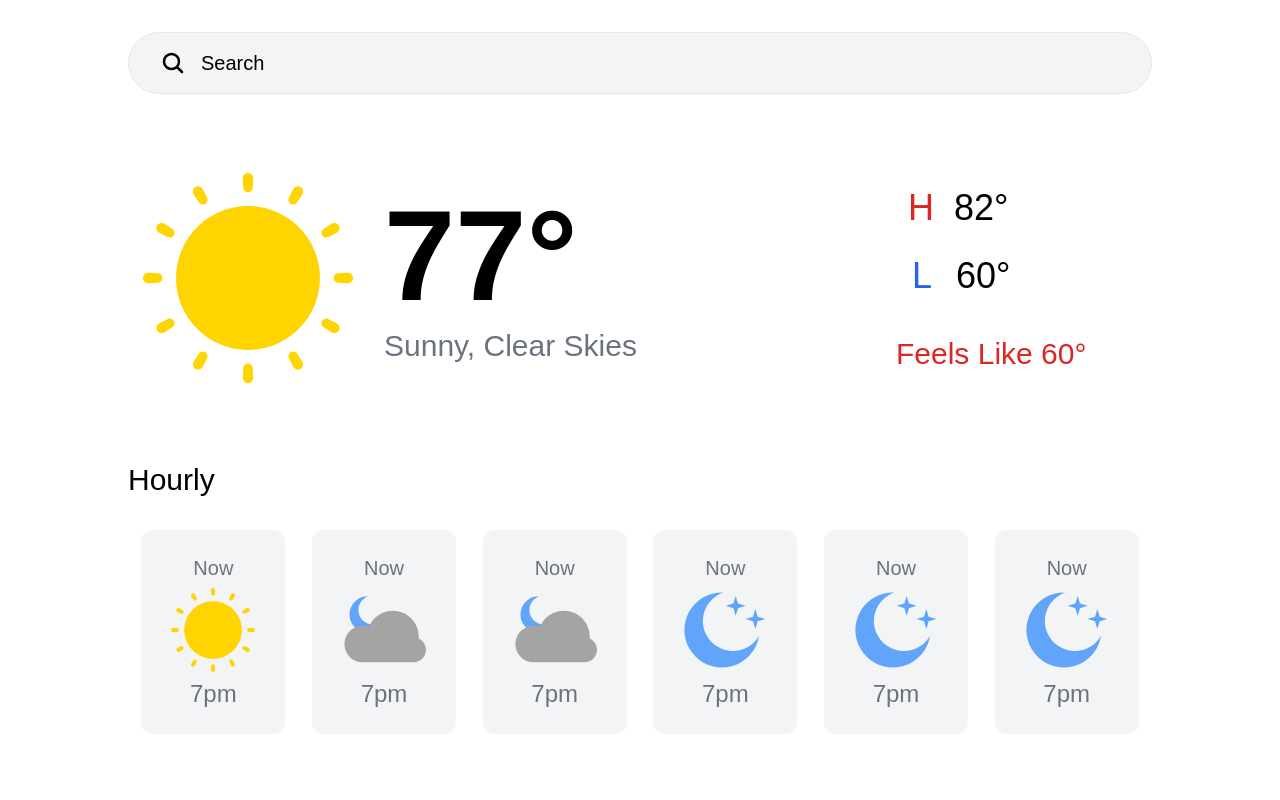
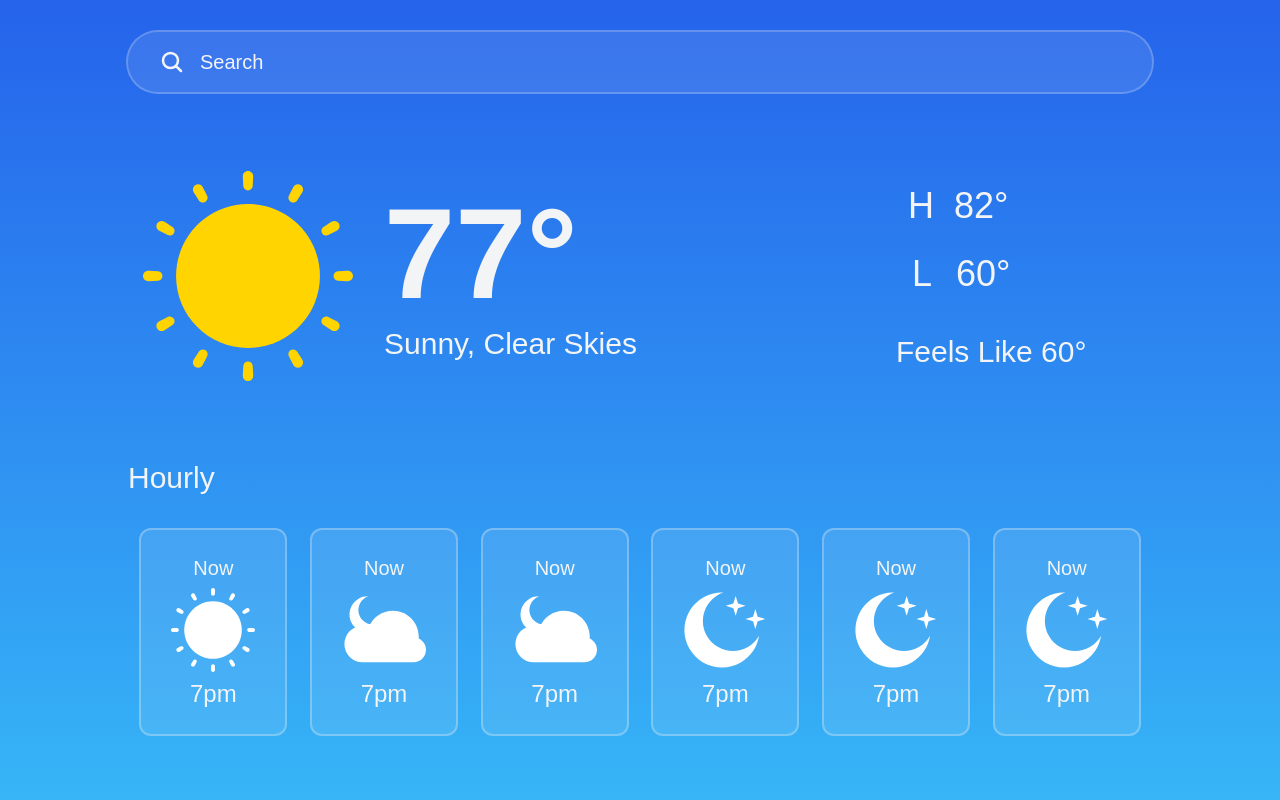
Before and after one commit to adithg/Cloud9, a plain HTML site: page index.html in a window 1280 px wide. Drawn offline with nearby package versions, Linux system fonts and the light colour scheme; a web font is replaced by a local one.

Commit message:
Visual Tweaks For Interface
Added White Icons for updated UI Look, added color scheme for gradient background depending on time of day

```diff
--- a/frontend/src/components/App.js
+++ b/frontend/src/components/App.js
@@ -22,7 +22,7 @@ const App = () => {
         wind={60}
         feelsLike={60}
       />
-      <div className="text-3xl font-medium max-w-5xl mx-auto mt-16">Hourly</div>
+      <div className="text-3xl font-medium max-w-5xl mx-auto mt-16">Hourly </div>
       <div className="grid grid-cols-6 max-w-5xl mx-auto">
         <HourlyCard icon={icons.Sunny} time="7pm" />
         <HourlyCard icon={icons.NightCloudy} time="7pm" />
@@ -31,7 +31,7 @@ const App = () => {
         <HourlyCard icon={icons.Night} time="7pm" />
         <HourlyCard icon={icons.Night} time="7pm" />
       </div>
-    </div>
+      </div>
   );
 };
 
--- a/index.html
+++ b/index.html
@@ -14,15 +14,15 @@
       }
     </style>
   </head>
-<body class="bg-white">
+<body class="bg-gradient-to-b from-blue-600 to-sky-400"> <!-- bg-gradient-to-b from-blue-600 to-sky-400 -->
 
     <header class="flex flex-wrap md:justify-start md:flex-nowrap z-50 w-full text-sm px-4 sm:px-0">
-        <nav class="mt-8 relative max-w-5xl w-full bg-gray-100 border rounded-[36px] mx-2 py-8 px-4 md:flex md:items-center md:justify-between md:py-4 md:px-6 lg:px-8 xl:mx-auto" aria-label="Global">
+        <nav class="mt-8 relative max-w-5xl w-full bg-gray-100/[0.1] ring-gray-100/[0.3] ring-2 rounded-[36px] mx-2 py-8 px-4 md:flex md:items-center md:justify-between md:py-4 md:px-6 lg:px-8 xl:mx-auto" aria-label="Global">
           <div class="flex items-center justify-between">
-            <svg xmlns="http://www.w3.org/2000/svg" fill="none" viewBox="0 0 24 24" stroke-width="2.5" stroke="currentColor" class="w-6 h-6">
-                <path stroke-linecap="round" stroke-linejoin="round" d="m21 21-5.197-5.197m0 0A7.5 7.5 0 1 0 5.196 5.196a7.5 7.5 0 0 0 10.607 10.607Z" />
-              </svg>
-              <div class="text-xl ml-4 font-medium">Search</div>
+            <svg class="w-6 h-6 text-gray-100" fill="none" viewBox="0 0 24 24"  stroke-width="2.5" stroke="currentColor" class="w-6 h-6">
+  <path stroke-linecap="round" stroke-linejoin="round" d="m21 21-5.197-5.197m0 0A7.5 7.5 0 1 0 5.196 5.196a7.5 7.5 0 0 0 10.607 10.607Z" />
+</svg>
+              <div class="text-xl ml-4 font-medium text-gray-100">Search</div>
         </div>
         </nav>
       </header>
@@ -35,58 +35,64 @@
             <img src="Icons/Sunny.svg" class="h-[15rem] w-[15rem]">
           </div>
           <div class="col-span-2">
-            <div class="text-9xl font-bold mb-2">77°</div>
-            <div class="text-3xl font-medium text-gray-500">Sunny, Clear Skies</div>
+            <div class="text-9xl font-bold mb-2 text-gray-100">77°</div>
+            <div class="text-3xl font-medium text-gray-100">Sunny, Clear Skies</div>
           </div>
           <div class="col-span-1">
             <div class="flex items-center">
-              <div class="text-4xl font-medium text-red-600 mr-2 p-3">H</div>
-              <div class="text-4xl font-medium ">82°</div>
+              <div class="text-4xl font-medium text-gray-100 mr-2 p-3">H</div>
+              <div class="text-4xl font-medium text-gray-100 ">82°</div>
             </div>
             <div class="flex items-center">
-              <div class="text-4xl font-medium text-blue-600 mr-2 p-4">L</div>
-              <div class="text-4xl font-medium ">60°</div>
+              <div class="text-4xl font-medium text-gray-100 mr-2 p-4">L</div>
+              <div class="text-4xl font-medium text-gray-100">60°</div>
             </div>
             <br>
-            <div class="text-3xl font-medium mb-2 text-red-600">Feels Like 60°</div>
+            <div class="text-3xl font-medium mb-2 text-gray-100">Feels Like 60°</div>
           </div>
         </div>
       </div>
 
       <!--Hourly Area-->
 
-      <div class="text-3xl font-medium max-w-5xl mx-auto mt-16"> Hourly </div>
+      <div class="text-3xl font-medium max-w-5xl mx-auto mt-16 text-gray-100"> Hourly </div>
       <div class="grid grid-cols-6 max-w-5xl mx-auto">
-        <div class="col-span-1 max-w-3xl mx-auto bg-gray-100 rounded-xl flex flex-col justify-center items-center px-6 py-6 mt-8">
-            <div class="font-medium text-xl text-gray-500"> Now </div>
-            <div> <img src="Icons/Sunny.svg" class="h-24 w-24"> </div>
-            <div class="font-medium text-2xl text-gray-500"> 7pm </div>
+        <div class="col-span-1 max-w-3xl mx-auto bg-gray-100/[0.1] border-gray-100/[0.3] border-2 rounded-xl flex flex-col justify-center items-center px-6 py-6 mt-8">
+            <div class="font-medium text-xl text-gray-100"> Now </div>
+            <div> <img src="Icons/Sunny White.svg" class="h-24 w-24"> </div>
+            <div class="font-medium text-2xl text-gray-100"> 7pm </div>
         </div>
-        <div class="col-span-1 max-w-3xl mx-auto bg-gray-100 rounded-xl flex flex-col justify-center items-center px-6 py-6 mt-8">
-            <div class="font-medium text-xl text-gray-500"> Now </div>
-            <div> <img src="Icons/Night Cloudy.svg" class="h-24 w-24"> </div>
-            <div class="font-medium text-2xl text-gray-500"> 7pm </div>
+        <div class="col-span-1 max-w-3xl mx-auto bg-gray-100/[0.1] border-gray-100/[0.3] border-2 rounded-xl flex flex-col justify-center items-center px-6 py-6 mt-8">
+            <div class="font-medium text-xl text-gray-100"> Now </div>
+            <div> <img src="Icons/Night Cloudy White.svg" class="h-24 w-24"> </div>
+            <div class="font-medium text-2xl text-gray-100"> 7pm </div>
         </div>
-        <div class="col-span-1 max-w-3xl mx-auto bg-gray-100 rounded-xl flex flex-col justify-center items-center px-6 py-6 mt-8">
-            <div class="font-medium text-xl text-gray-500"> Now </div>
-            <div> <img src="Icons/Night Cloudy.svg" class="h-24 w-24"> </div>
-            <div class="font-medium text-2xl text-gray-500"> 7pm </div>
+        <div class="col-span-1 max-w-3xl mx-auto bg-gray-100/[0.1] border-gray-100/[0.3] border-2 rounded-xl flex flex-col justify-center items-center px-6 py-6 mt-8">
+            <div class="font-medium text-xl text-gray-100"> Now </div>
+            <div> <img src="Icons/Night Cloudy White.svg" class="h-24 w-24"> </div>
+            <div class="font-medium text-2xl text-gray-100"> 7pm </div>
         </div>
-        <div class="col-span-1 max-w-3xl mx-auto bg-gray-100 rounded-xl flex flex-col justify-center items-center px-6 py-6 mt-8">
-            <div class="font-medium text-xl text-gray-500"> Now </div>
-            <div> <img src="Icons/Night.svg" class="h-24 w-24"> </div>
-            <div class="font-medium text-2xl text-gray-500"> 7pm </div>
+        <div class="col-span-1 max-w-3xl mx-auto bg-gray-100/[0.1] border-gray-100/[0.3] border-2 rounded-xl flex flex-col justify-center items-center px-6 py-6 mt-8">
+            <div class="font-medium text-xl text-gray-100"> Now </div>
+            <div> <img src="Icons/Night White.svg" class="h-24 w-24"> </div>
+            <div class="font-medium text-2xl text-gray-100"> 7pm </div>
         </div>
-        <div class="col-span-1 max-w-3xl mx-auto bg-gray-100 rounded-xl flex flex-col justify-center items-center px-6 py-6 mt-8">
-            <div class="font-medium text-xl text-gray-500"> Now </div>
-            <div> <img src="Icons/Night.svg" class="h-24 w-24"> </div>
-            <div class="font-medium text-2xl text-gray-500"> 7pm </div>
+        <div class="col-span-1 max-w-3xl mx-auto bg-gray-100/[0.1] border-gray-100/[0.3] border-2 rounded-xl flex flex-col justify-center items-center px-6 py-6 mt-8">
+            <div class="font-medium text-xl text-gray-100"> Now </div>
+            <div> <img src="Icons/Night White.svg" class="h-24 w-24"> </div>
+            <div class="font-medium text-2xl text-gray-100"> 7pm </div>
         </div>
-        <div class="col-span-1 max-w-3xl mx-auto bg-gray-100 rounded-xl flex flex-col justify-center items-center px-6 py-6 mt-8">
-            <div class="font-medium text-xl text-gray-500"> Now </div>
-            <div> <img src="Icons/Night.svg" class="h-24 w-24"> </div>
-            <div class="font-medium text-2xl text-gray-500"> 7pm </div>
+        <div class="col-span-1 max-w-3xl mx-auto bg-gray-100/[0.1] border-gray-100/[0.3] border-2 rounded-xl flex flex-col justify-center items-center px-6 py-6 mt-8">
+            <div class="font-medium text-xl text-gray-100"> Now </div>
+            <div> <img src="Icons/Night White.svg" class="h-24 w-24"> </div>
+            <div class="font-medium text-2xl text-gray-100"> 7pm </div>
         </div>
       </div>
+      <br>
+      <br>
+      <br>
+      <br>
+      <br>
+      <br>
 </body>
 </html>
```
Also changed, not shown: frontend/src/components/Temperature.js (+4 -4 lines), Icons/Night Cloudy White.svg (added), Icons/Night White.svg (added), Icons/PartlyCloudy White.svg (added), Icons/RainThunder White.svg (added), Icons/Rainy White.svg (added), Icons/Snowy White.svg (added), Icons/Sunny White.svg (added), 2 other files.
